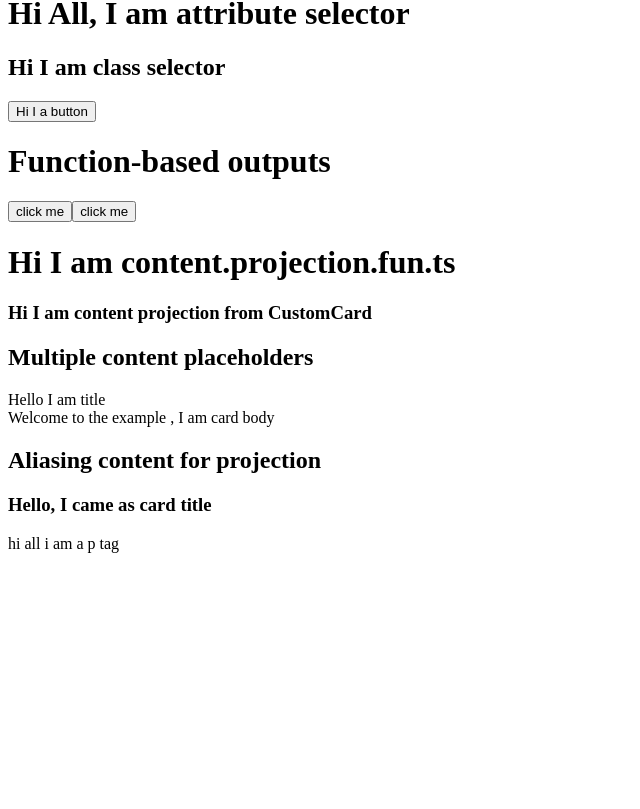
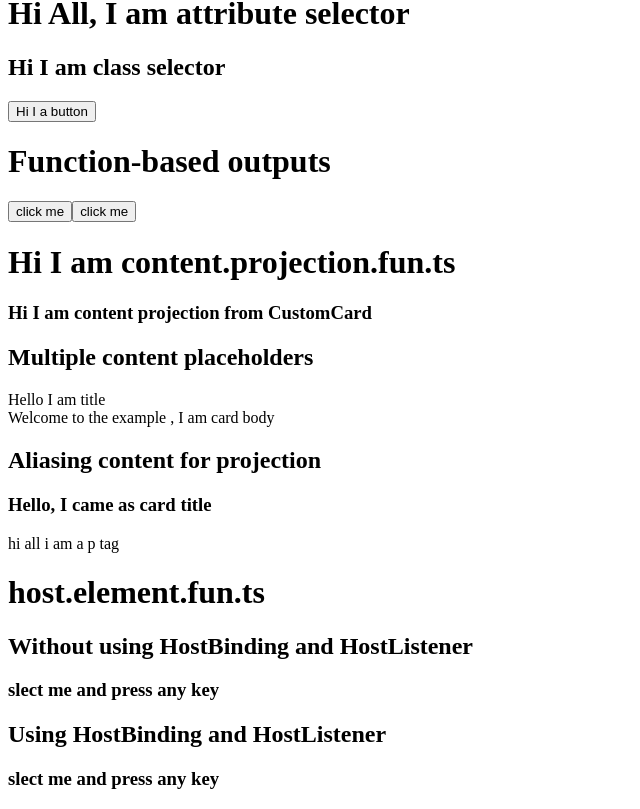
Before and after one commit to ArghyaGhoshBhim/AngularDon, an Angular app in the folder angularDon/: page / in a window 1280 px wide. Shown: the part 250-1059 px from the top of the page, without its empty margins (0-640 px from the left). Before the commit the page ends 819 px from the top, so only its background shows below. Built offline with nearby package versions, Linux system fonts and the light colour scheme.

Commit message:
host fun

```diff
--- a/angularDon/src/app/app.component.html
+++ b/angularDon/src/app/app.component.html
@@ -1,4 +1,5 @@
 <input-transform-parent />
 <input-fun />
-<fun-output/>
-<custom-card/>
+<fun-output />
+<custom-card />
+<host-fun />
--- a/angularDon/src/app/app.component.ts
+++ b/angularDon/src/app/app.component.ts
@@ -4,6 +4,7 @@ import { InputTransformParentComponent } from './components.fun/input.fun';
 import { InputFun } from './components.fun/selectors.fun';
 import { FunOutput } from './components.fun/outputs.fun';
 import { CustomCard } from './components.fun/content.projection.fun';
+import { HostFun } from './components.fun/host.element.fun';
 
 @Component({
   selector: 'app-root',
@@ -14,6 +15,7 @@ import { CustomCard } from './components.fun/content.projection.fun';
     InputFun,
     FunOutput,
     CustomCard,
+    HostFun
   ],
   templateUrl: './app.component.html',
   styleUrl: './app.component.scss',
--- /dev/null
+++ b/angularDon/src/app/components.fun/host.element.fun.ts
@@ -0,0 +1,55 @@
+import { Component, HostBinding, HostListener } from '@angular/core';
+
+@Component({
+  selector: 'host-custom-slider',
+  standalone: true,
+  template: ` <h3>slect me and press any key</h3> `,
+  host: {
+    role: 'slider',
+    '[attr.aria-valuenow]': 'value',
+    '[tabIndex]': 'disabled ? -1 : 0',
+    '(keydown)': 'updateValue($event)',
+  },
+})
+export class HostCustomSlider {
+  value: number = 0;
+  disabled: boolean = false;
+  updateValue(event: KeyboardEvent) {
+    console.log('hi I am from updateValue int HostCustomSlider', event);
+  }
+}
+
+//We can do the same using @HostBinding and @HostListener
+@Component({
+  selector: 'host-custom-slider1',
+  standalone: true,
+  template: ` <h3>slect me and press any key</h3> `,
+})
+export class HostCustomSlider1 {
+  disabled: boolean = false;
+  @HostBinding('attr.aria-valuenow')
+  value: number = 0;
+  @HostBinding('tabIndex')
+  getTabIndex() {
+    return this.disabled ? -1 : 0;
+  }
+
+  @HostListener('keydown', ['$event'])
+  updateValue(event: KeyboardEvent) {
+    console.log('hi I am from updateValue in HostCustomSlider1 ', event);
+  }
+}
+
+@Component({
+  selector: 'host-fun',
+  standalone: true,
+  imports: [HostCustomSlider, HostCustomSlider1],
+  template: `
+    <h1>host.element.fun.ts</h1>
+    <h2>Without using HostBinding and HostListener</h2>
+    <host-custom-slider />
+    <h2>Using HostBinding and HostListener</h2>
+    <host-custom-slider1 />
+  `,
+})
+export class HostFun {}
```
